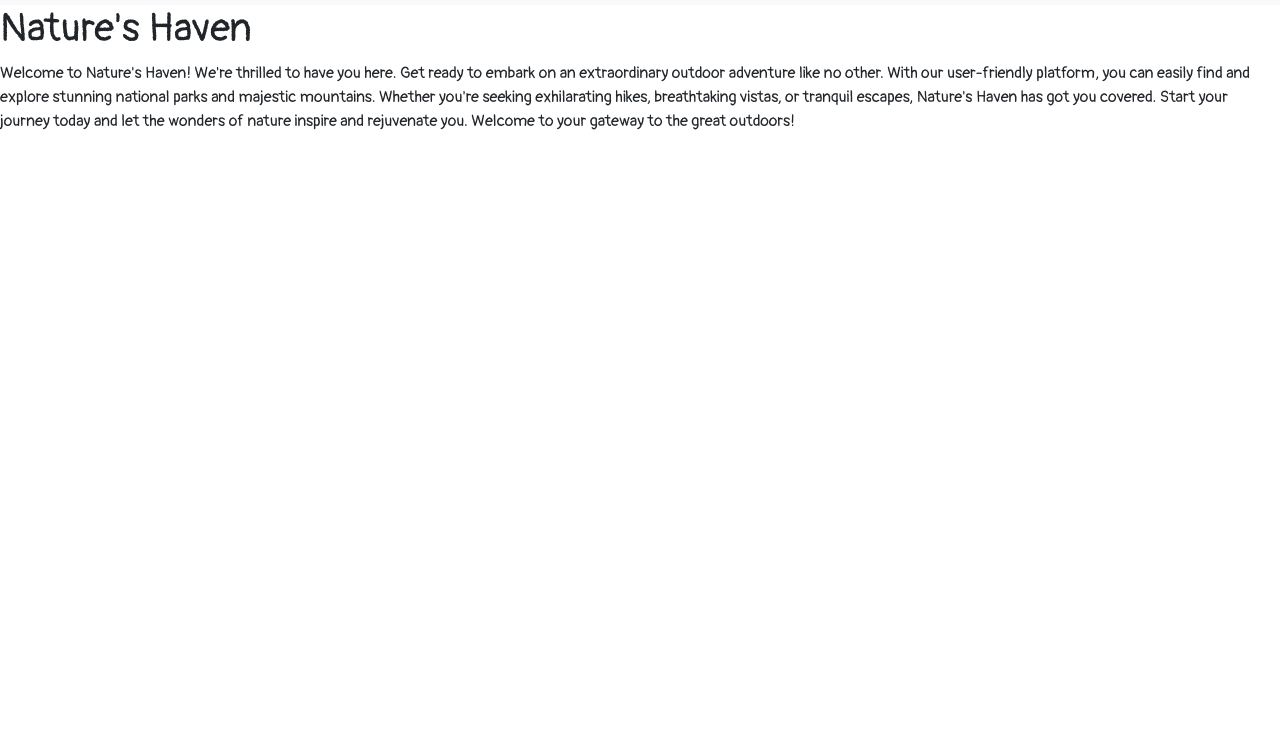
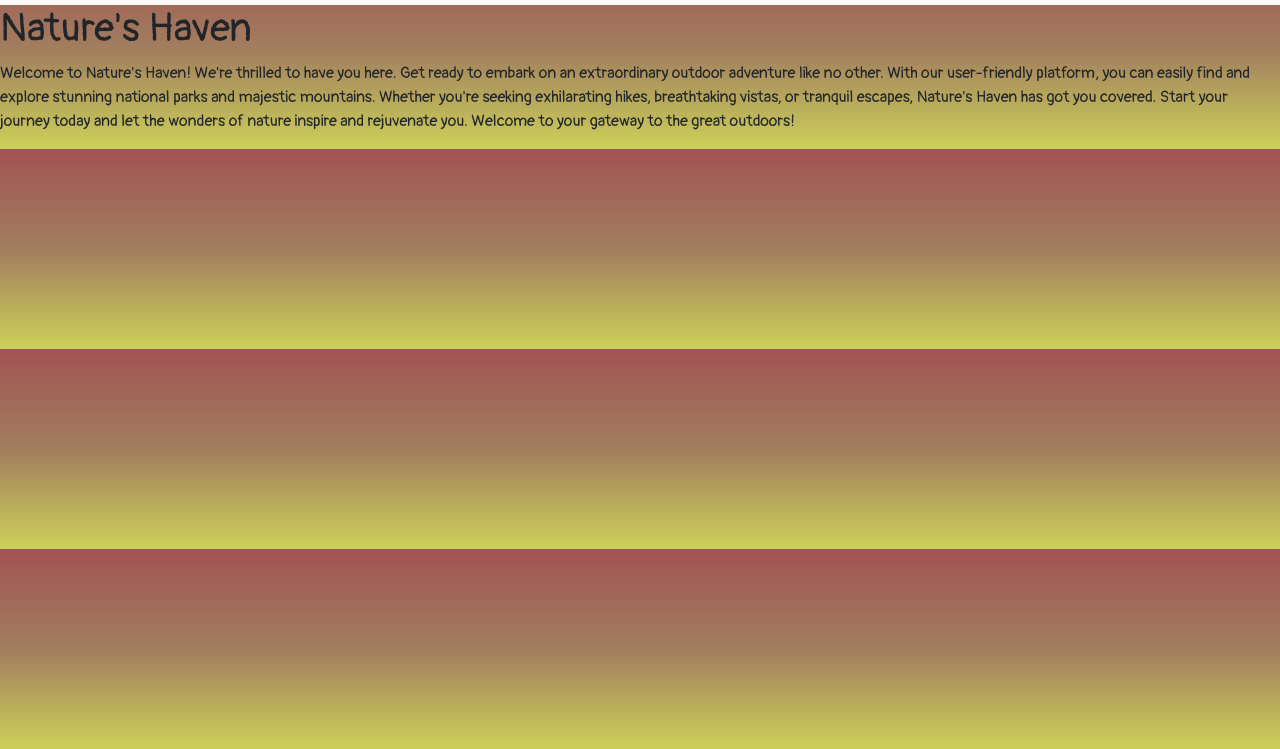
Before and after one commit to alexawill23/EnjoyTheOutdoors, a plain HTML site: page index.html in a window 1280 px wide. Shown: the part 51-800 px from the top of the page. Drawn offline with nearby package versions, Linux system fonts and the light colour scheme.

Commit message:
updated read me

```diff
--- a/css/styles.css
+++ b/css/styles.css
@@ -1,6 +1,8 @@
 body {
     font-family: 'Pangolin', cursive;
-    background-image: url('images\Cabot-StoryImg.jpg');
+    background: linear-gradient(rgb(161, 83, 83), rgba(118, 66, 20, 0.682), #ccd059);
+    background-repeat: none;
+
 
 
 }
--- a/scripts/mountain-info.js
+++ b/scripts/mountain-info.js
@@ -9,13 +9,13 @@ const mountainDetailsRow = document.getElementById("mountainDetailsRow");
 window.onload = function () {
   populateMountainDropdown();
 };
-
+//Inputting mountainData array information inside of dropdown
 function populateMountainDropdown() {
   mountainDropdown.innerHTML = '';
   console.log("populating the mountain dropdown...");
 
   for (let mountain of mountainsArray) {
-    let newOption = new Option(mountain.name);
+    let newOption = new Option(mountain.name); //only allows the name to appear and not rest of information
     mountainDropdown.appendChild(newOption);
   }
 }
@@ -29,7 +29,7 @@ function displayMountainInfo(mountainName) {
   const selectedMountain = mountainsArray.find(mountain => mountain.name === mountainName);
 
   if (selectedMountain) {
-    // Display the mountain information
+    // Displays the mountain information (easier way than in national-parks.js)
     mountainDetailsRow.innerHTML = `
     <div class="card">
       <h3>${selectedMountain.name}</h3>
```
Also changed, not shown: scripts/national-parks.js (+3 -5 lines), 1 other file.
